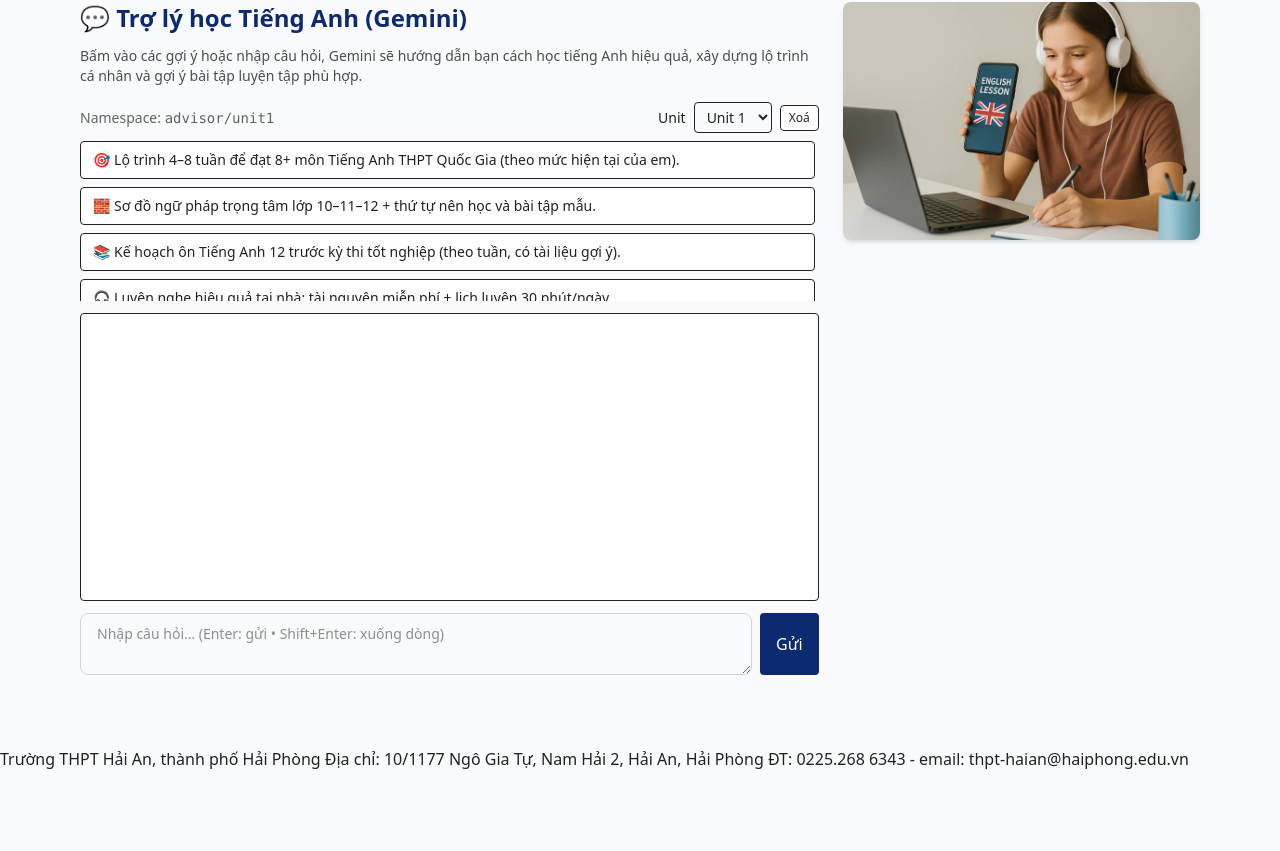
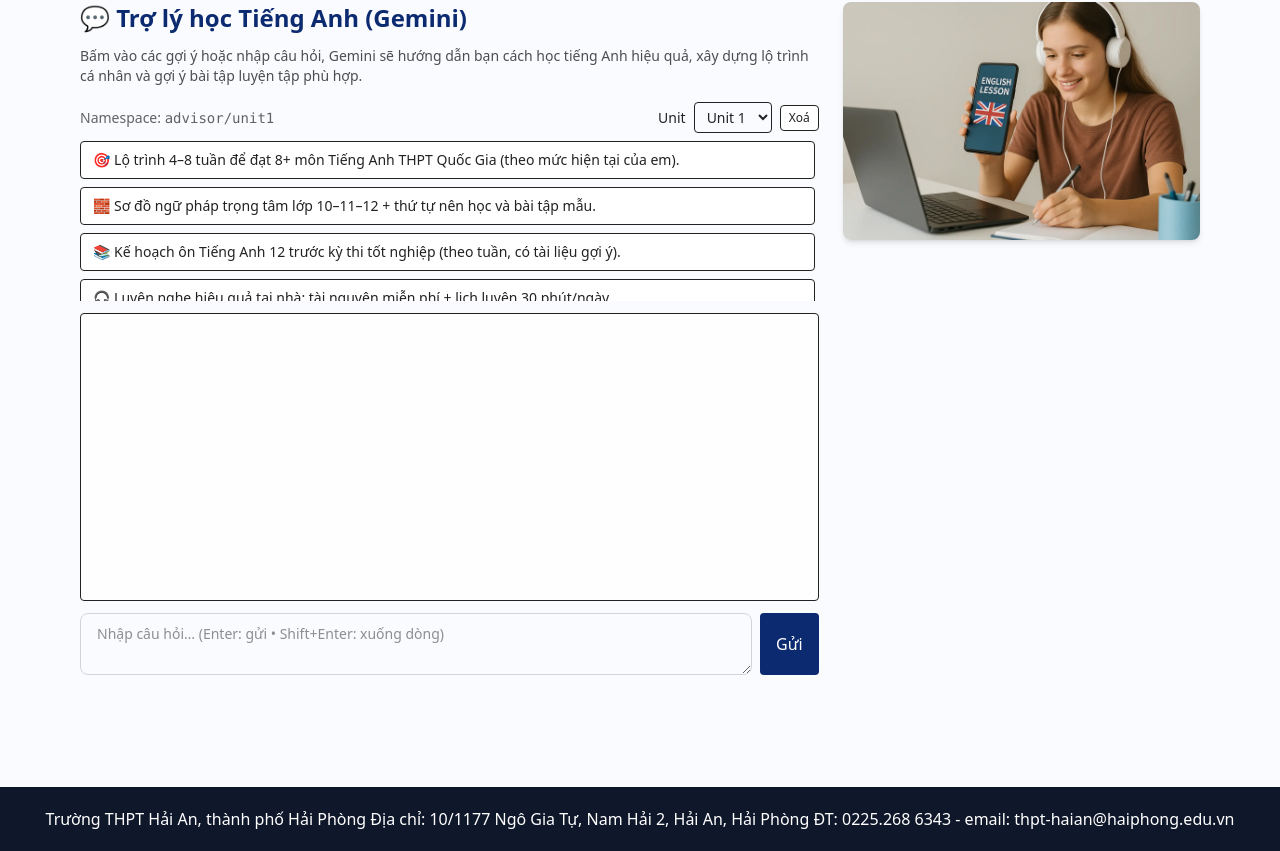
Before and after one commit to Thinit362/my-english-ai, a Next.js app: page / in a window 1280 px wide. Shown: the part 1070-1921 px from the top of the page. Before the commit the page ends 1841 px from the top, so only its background shows below. Built offline with nearby package versions, Linux system fonts and the light colour scheme.

Commit message:
Update globals.css

```diff
--- a/app/globals.css
+++ b/app/globals.css
@@ -366,3 +366,26 @@ input[type="password"]:focus {
     transform: rotate(45deg);
   }
 }
+.footer {
+  background-color: #0f172a;
+  color: white;
+  padding: 20px 10px;
+  text-align: center;
+  margin-top: 40px;
+}
+
+.footer-container {
+  max-width: 900px;
+  margin: auto;
+}
+
+.footer-title {
+  font-weight: bold;
+  font-size: 18px;
+  margin-bottom: 10px;
+}
+
+.footer p {
+  margin: 4px 0;
+  font-size: 14px;
+}
```
